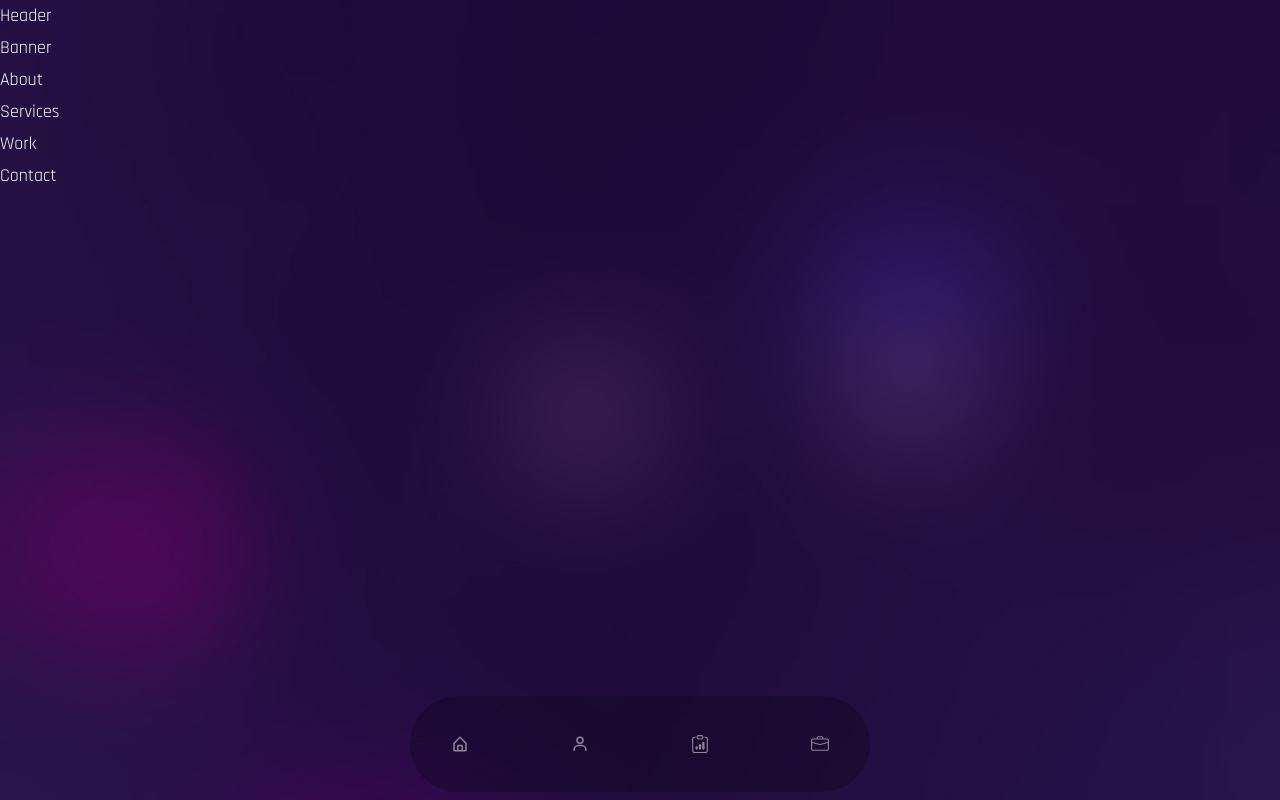
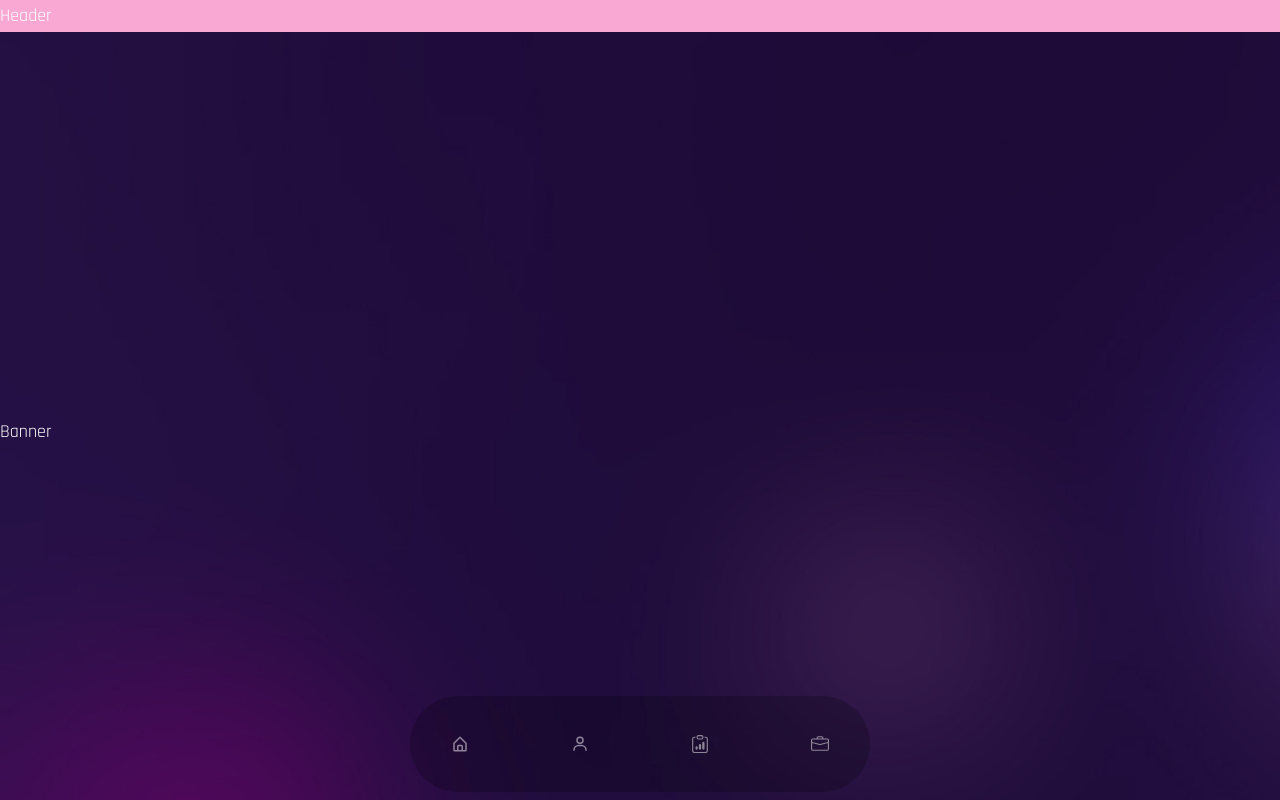
Before and after one commit to Hasanelmestrah/starterportfolio, a React (Create React App) app: page / in a window 1280 px wide. Shown: the top 800 px of the page. Built offline with nearby package versions, Linux system fonts and the light colour scheme; a web font is replaced by a local one.

Commit message:
Remove node_modules

```diff
--- a/src/components/About.js
+++ b/src/components/About.js
@@ -1,7 +1,7 @@
-import React from 'react';
+import React from "react";
 
 const About = () => {
-  return <div>About</div>;
+  return <div className="section">About</div>;
 };
 
 export default About;
--- a/src/components/Banner.js
+++ b/src/components/Banner.js
@@ -1,7 +1,7 @@
-import React from 'react';
+import React from "react";
 
 const Banner = () => {
-  return <div>Banner</div>;
+  return <div className="section">Banner</div>;
 };
 
 export default Banner;
--- a/src/components/Contact.js
+++ b/src/components/Contact.js
@@ -1,7 +1,7 @@
-import React from 'react';
+import React from "react";
 
 const Contact = () => {
-  return <div>Contact</div>;
+  return <div className="section">Contact</div>;
 };
 
 export default Contact;
--- a/src/components/Header.js
+++ b/src/components/Header.js
@@ -1,7 +1,7 @@
-import React from 'react';
+import React from "react";
 
 const Header = () => {
-  return <div>Header</div>;
+  return <div className="bg-pink-300">Header</div>;
 };
 
 export default Header;
--- a/src/components/Services.js
+++ b/src/components/Services.js
@@ -1,7 +1,7 @@
-import React from 'react';
+import React from "react";
 
 const Services = () => {
-  return <div>Services</div>;
+  return <div className="section">Services</div>;
 };
 
 export default Services;
--- a/src/components/Work.js
+++ b/src/components/Work.js
@@ -1,7 +1,7 @@
-import React from 'react';
+import React from "react";
 
 const Work = () => {
-  return <div>Work</div>;
+  return <div className="section">Work</div>;
 };
 
 export default Work;
```
Also changed, not shown: 1 other file (tests, documents, lock files or other folders).
